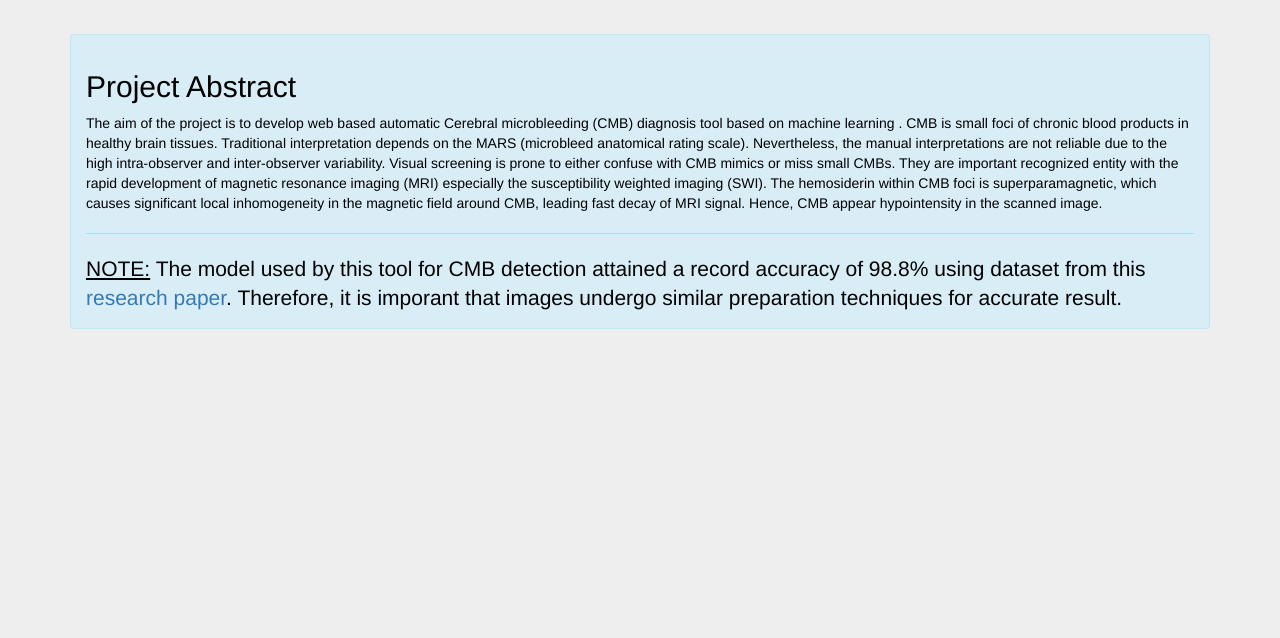
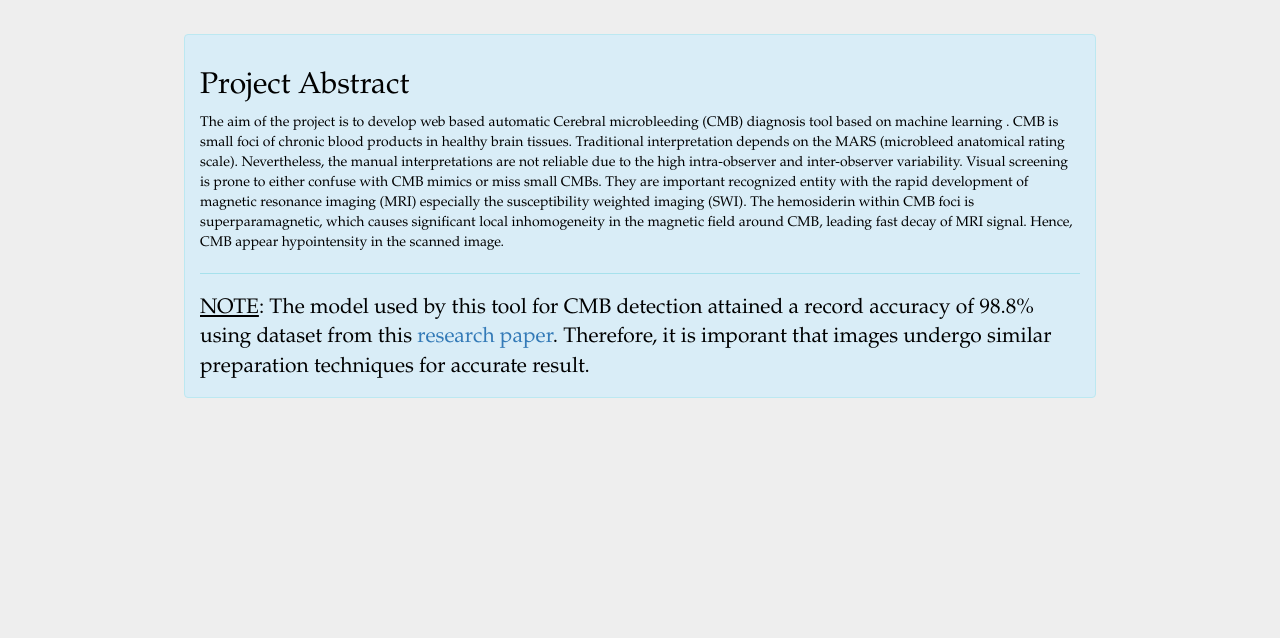
Before and after one commit to aliyuaj/CMB_flask, a Flask app: page /about in a window 1280 px wide. Shown: the part 51-689 px from the top of the page. Run offline with Flask 2, Linux system fonts and the light colour scheme; some libraries are stand-ins or nearby versions.

Commit message:
Update about.html

```diff
--- a/templates/about.html
+++ b/templates/about.html
@@ -35,7 +35,7 @@
 }
 
 	</style>
-
+	<script src="{{ url_for('static',    filename='js/jquery-3.4.0.min.js')}}"></script>
   </head>
 
   <body>
@@ -61,7 +61,7 @@
     </nav>
     </header>
 	<main class="container">
-			<div class="alert alert-info" style="text-align=justify;color:black" role="alert">
+			<div class="alert alert-info" style="width:80%;margin: 0 auto;text-align=justify;color:black;font-family:'Palatino Linotype', 'Book Antiqua', Palatino, serif;" role="alert">
 		  <h2 class="alert-heading">Project Abstract</h2>
 		  <p >The aim of the project is to develop web based automatic Cerebral
 				microbleeding (CMB) diagnosis tool based on machine learning
@@ -75,7 +75,7 @@
 				inhomogeneity in the magnetic field around CMB, leading fast decay of MRI signal.
 				Hence, CMB appear hypointensity in the scanned image.</p>
 		  <hr>
-			<p class="mb-0 lead"><span  style="text-decoration:underline">NOTE:</span> The model used by this tool for CMB detection attained a record accuracy of 98.8% using dataset from this <a href="https://onlinelibrary.wiley.com/doi/full/10.1002/cpe.5130"> research paper</a>. Therefore, it is
+			<p class="mb-0 lead"><span  style="text-decoration:underline">NOTE</span>: The model used by this tool for CMB detection attained a record accuracy of 98.8% using dataset from this <a href="https://onlinelibrary.wiley.com/doi/full/10.1002/cpe.5130"> research paper</a>. Therefore, it is
 			imporant that images undergo similar preparation techniques for accurate result.</p>
 	</div>
 
```
